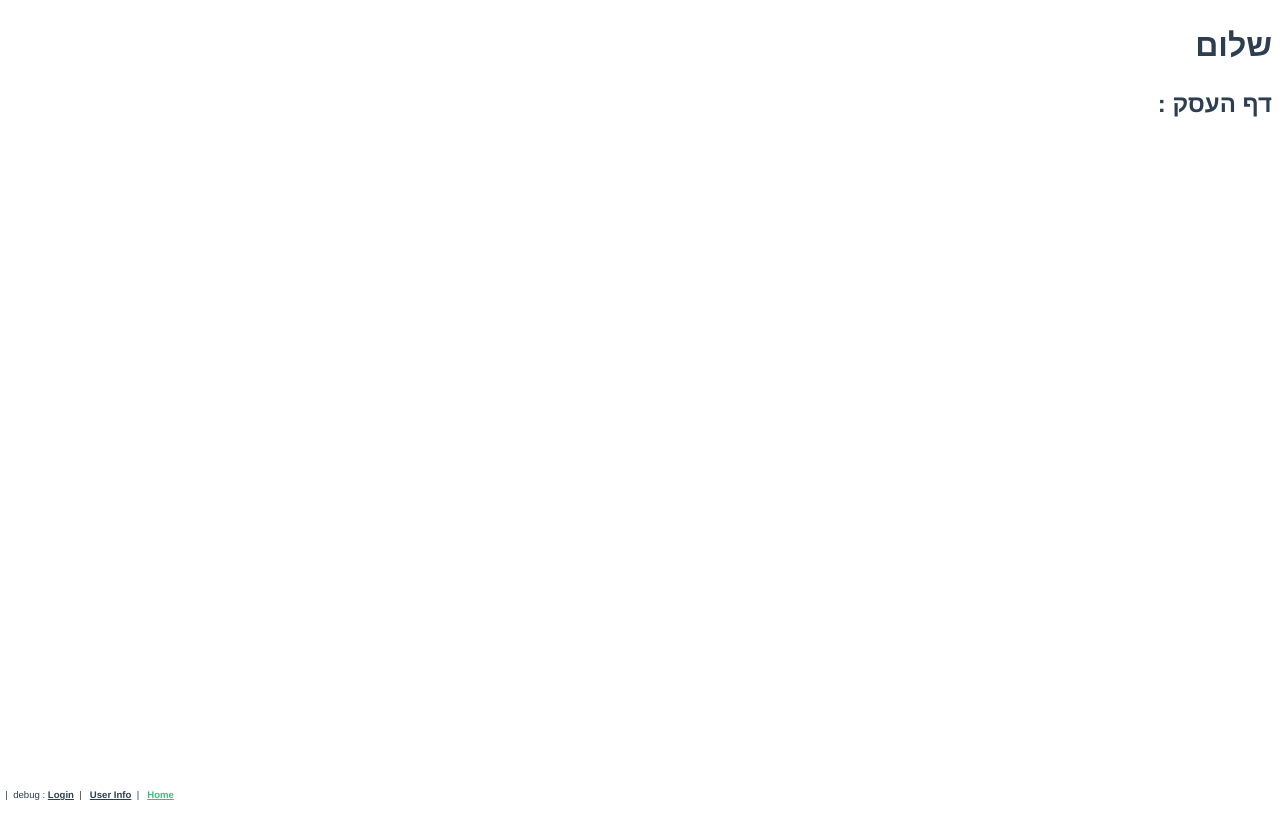
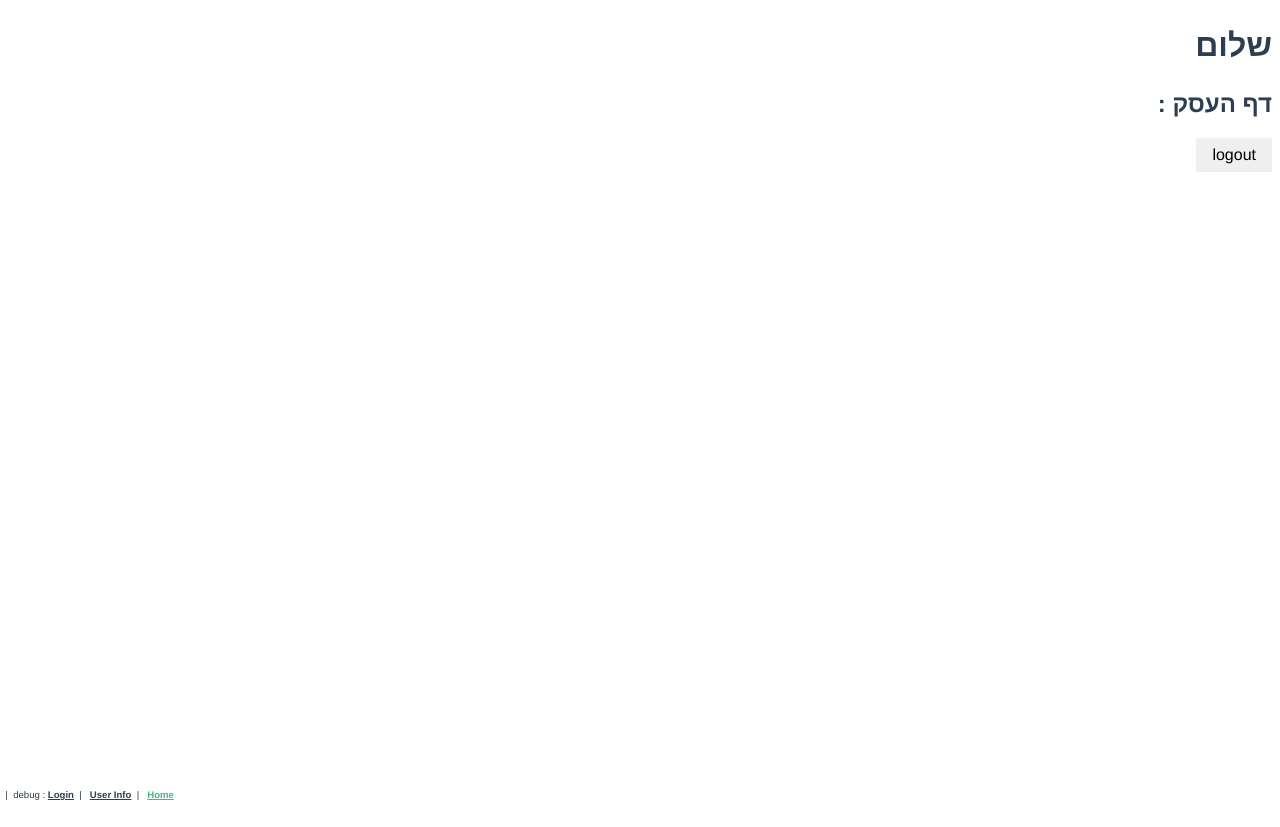
Before and after one commit to nivb52/Green-Invoice-Api, a Vue app: page /login in a window 1280 px wide. Built offline with nearby package versions, Linux system fonts and the light colour scheme; sample sign-in values are in the browser's storage; the HTML template or start-up script is replaced by a standard one.

Commit message:
logout function

```diff
--- a/src/store.js
+++ b/src/store.js
@@ -20,18 +20,27 @@ export default new Vuex.Store({
 	actions: {
 		async login({ commit }, { user }) {
 			let currUser;
-
 			try {
         currUser = await userService.login(user);
         if (currUser){
           commit({ type: "setUser", currUser });
           return currUser;
         }
-
 			} catch (err) {
 				throw err;
 			}
-		}
+    },
+
+    async logout(context) {
+      try {
+          const loggedInUser = await userService.logout()
+          context.commit({ type: 'setUser', loggedInUser: null })
+          return loggedInUser;
+      } catch (err) {
+          console.log('error with logout err:', err);
+          throw err;
+      }
+  },
   },
 
 
--- a/src/views/Home.vue
+++ b/src/views/Home.vue
@@ -4,7 +4,7 @@
     <h2>  דף העסק :   {{getBusinessesName}}  </h2>
     <!-- <Welcome firstName="Rami" bussinesName="Rami-Levi" /> -->
 
-
+    <button @click="doLogout"> logout </button>
   </section>
 </template>
 
@@ -38,6 +38,16 @@ export default {
     getBusinessesName() {
       if (this.user && this.user.businesses)  return this.user.businesses[0].name || null;
     },
-  }
+  },
+  methods: {
+     async doLogout() {
+      try {
+        this.$store.dispatch({ type: "logout", loggedUser: this.user });
+        this.$router.push("/login");
+      } catch (err) {
+        console.log("Could not log out err:", err);
+      }
+    }
+  },
 };
 </script>
```
